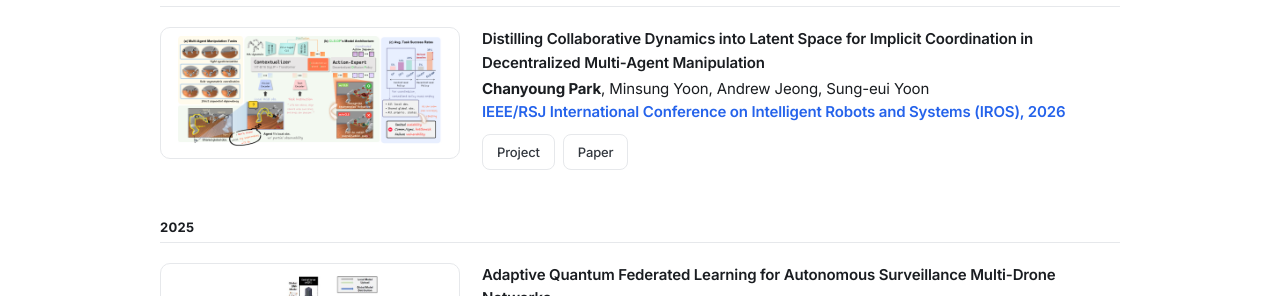
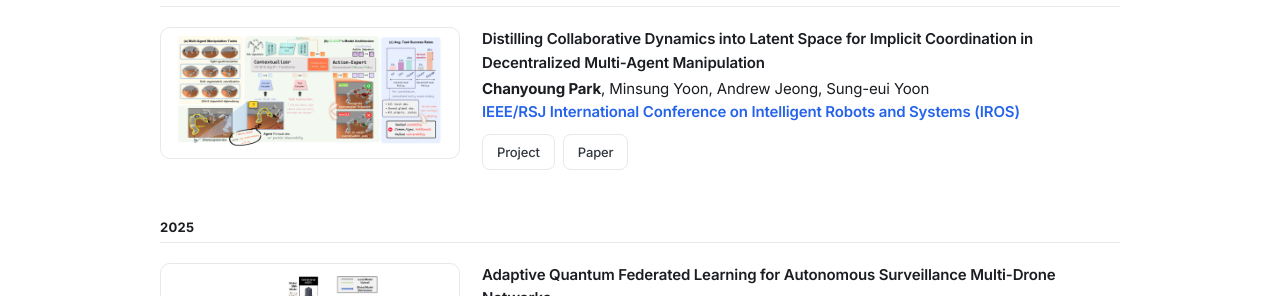
Before and after one commit to cosdeneb/cosdeneb.github.io, a Jekyll site: the page built from index.md, in a window 1280 px wide and 900 px high, scrolled down 544 px. Shown: the part 158-454 px from the top of the window. Built offline with Jekyll 4.4.1, drawn with Linux system fonts in a browser that asks for light colours.

Commit message:
Home: drop redundant 2026 next to IROS venue in Selected Publication

```diff
--- a/index.md
+++ b/index.md
@@ -59,7 +59,7 @@ profile_picture:
       <div class="publication-content">
         <span class="publication-title">Distilling Collaborative Dynamics into Latent Space for Implicit Coordination in Decentralized Multi-Agent Manipulation</span><br/>
         <b>Chanyoung Park</b>, Minsung Yoon, Andrew Jeong, Sung-eui Yoon<br/>
-        <span class="venue conference">IEEE/RSJ International Conference on Intelligent Robots and Systems (IROS), 2026</span>
+        <span class="venue conference">IEEE/RSJ International Conference on Intelligent Robots and Systems (IROS)</span>
         <div class="publication-actions">
           <a class="publication-button" href="{{ '/cls-dp/' | absolute_url }}">Project</a>
           <a class="publication-button" href="https://arxiv.org/abs/2606.22982">Paper</a>
```
